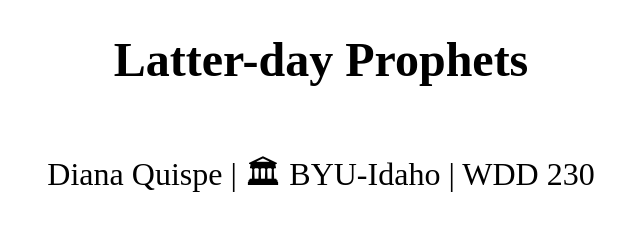
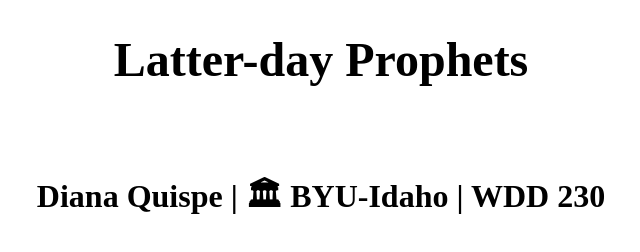
Before and after one commit to DiannaQui/wdd230, a plain HTML site: page lesson9/prophets.html in a window 1280 px wide. Shown: the whole page, without its empty margins (319-959 px from the left). Drawn offline with Linux system fonts and the light colour scheme; no server answers.

Commit message:
added h5

```diff
--- a/lesson9/prophets.html
+++ b/lesson9/prophets.html
@@ -19,7 +19,7 @@
   </main>
 
   <footer>
-    <p>Diana Quispe | 🏛 BYU-Idaho | WDD 230</p>
+    <h5>Diana Quispe | 🏛 BYU-Idaho | WDD 230</h5>
   </footer>
 
   <script src="scripts/prophets.js"></script>
--- a/lesson9/styles/prophets.css
+++ b/lesson9/styles/prophets.css
@@ -11,7 +11,7 @@ h3, h4 {
   margin: 0 0 1rem 0;
 }
 
-footer p {
+h5 {
   font-size: 2rem;
 }
 
```
